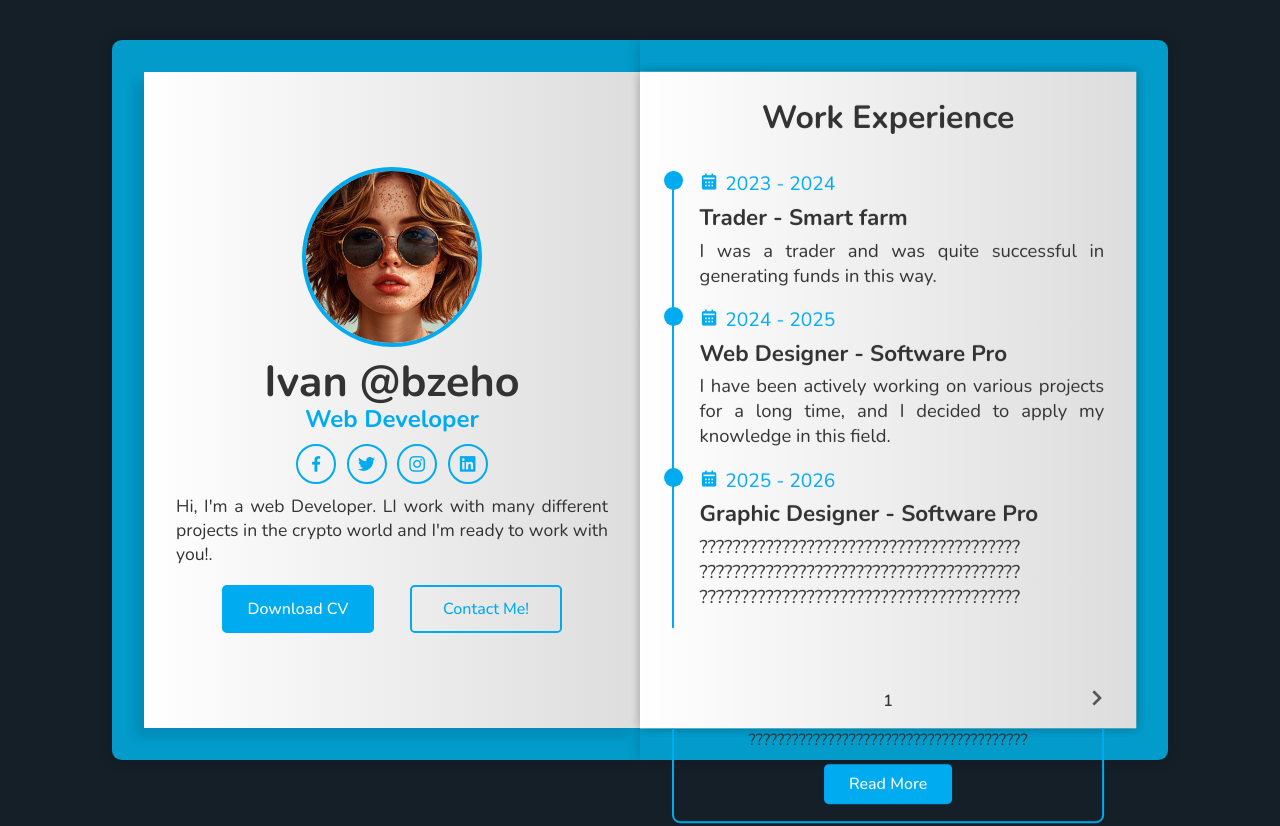
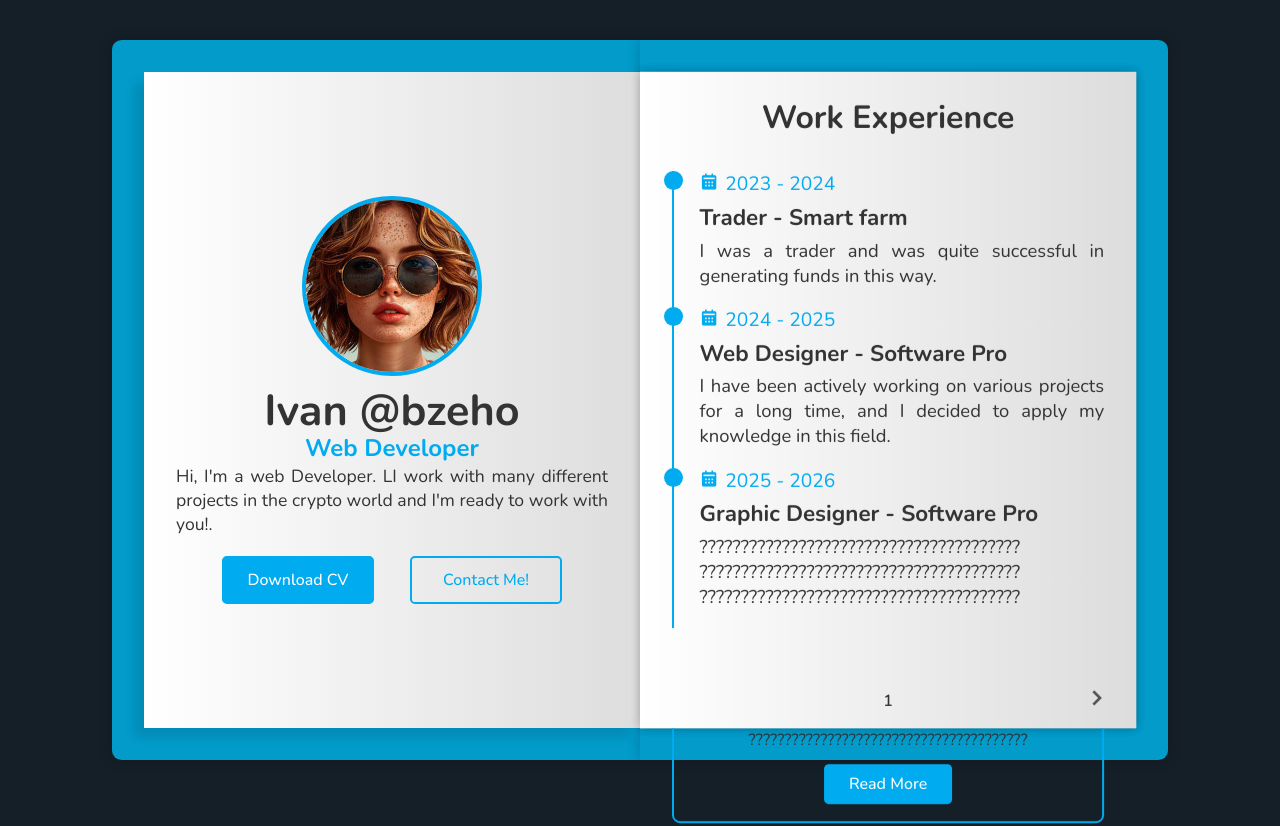
Before and after one commit to tmrrw-dev/meee, a plain HTML site: page index.html in a window 1280 px wide. Shown: the top 826 px of the page. Drawn offline with nearby package versions, Linux system fonts and the light colour scheme; a web font is replaced by a local one.

Commit message:
Restore index.html to original state
Restored the original content of index.html after removal.

```diff
--- a/index.html
+++ b/index.html
@@ -24,15 +24,7 @@
             <img src="./Logo.png" alt="" />
             <h1>Ivan @bzeho </h1>
             <h3>Web Developer</h3>
-
-            <div class="social-media">
-              <a href="#"><i class="bx bxl-facebook"></i></a>
-              <a href="#"><i class="bx bxl-twitter"></i></a>
-              <a href="#"><i class="bx bxl-instagram"></i></a>
-              <a href="#"><i class="bx bxl-linkedin-square"></i></a>
-            </div>
-
-            <p>
+<p>
               Hi, I'm a web Developer.
               LI work with many different projects in the crypto world
               and I'm ready to work with you!.
```
